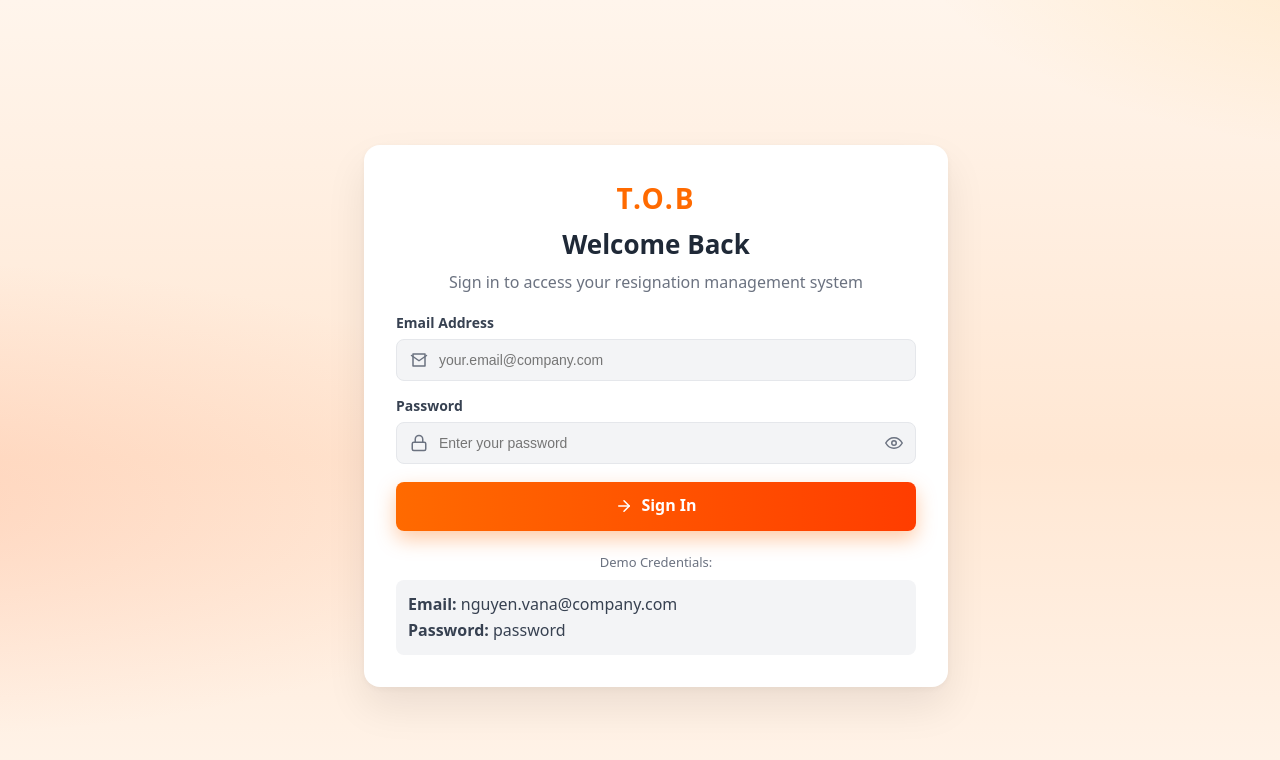
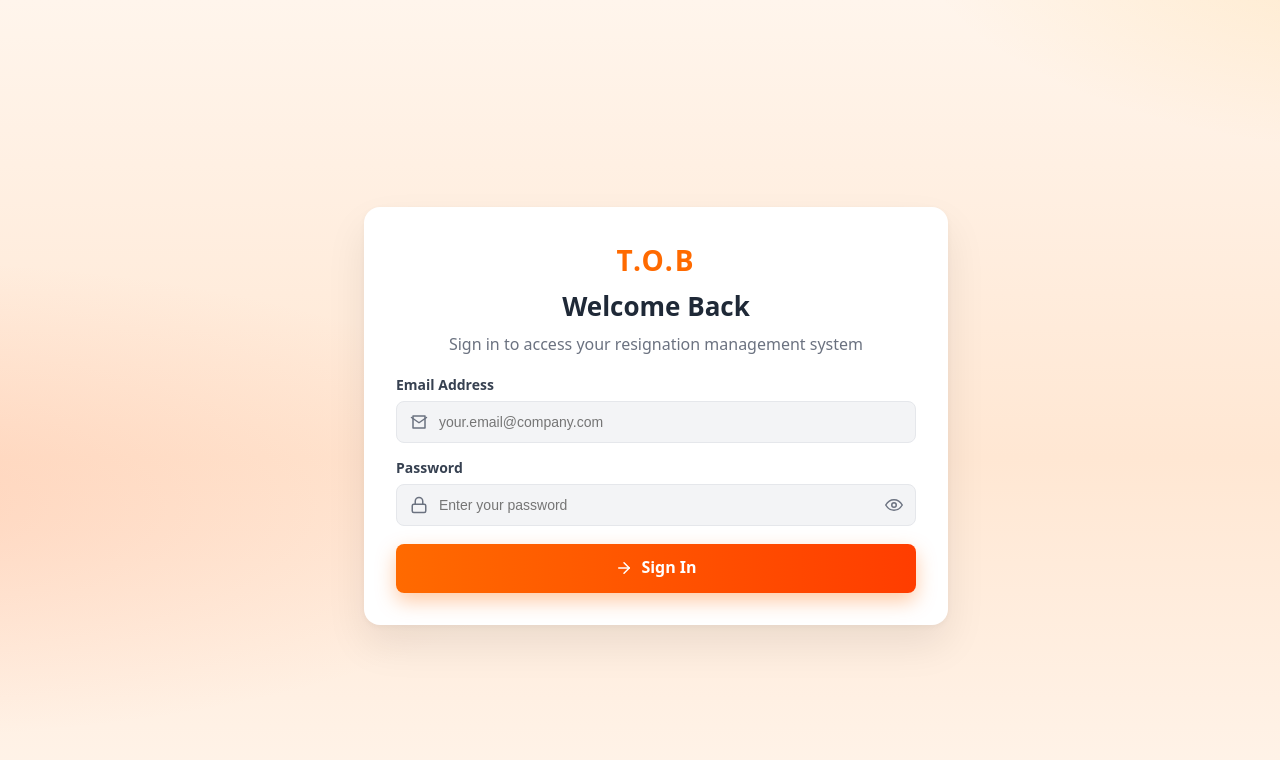
Before and after one commit to elnino282/fe_elms, a React (Vite) app: page /login in a window 1280 px wide. Shown: the top 760 px of the page. Built offline with nearby package versions, Linux system fonts and the light colour scheme.

Commit message:
update login page UI

```diff
--- a/src/page/login/login.jsx
+++ b/src/page/login/login.jsx
@@ -73,13 +73,6 @@ export default function LoginPage() {
           </button>
         </form>
 
-        <div style={styles.demoWrap}>
-          <div style={styles.demoLabel}>Demo Credentials:</div>
-          <div style={styles.credBox}>
-            <div><b>Email:</b> nguyen.vana@company.com</div>
-            <div><b>Password:</b> password</div>
-          </div>
-        </div>
       </div>
     </div>
   );
```
